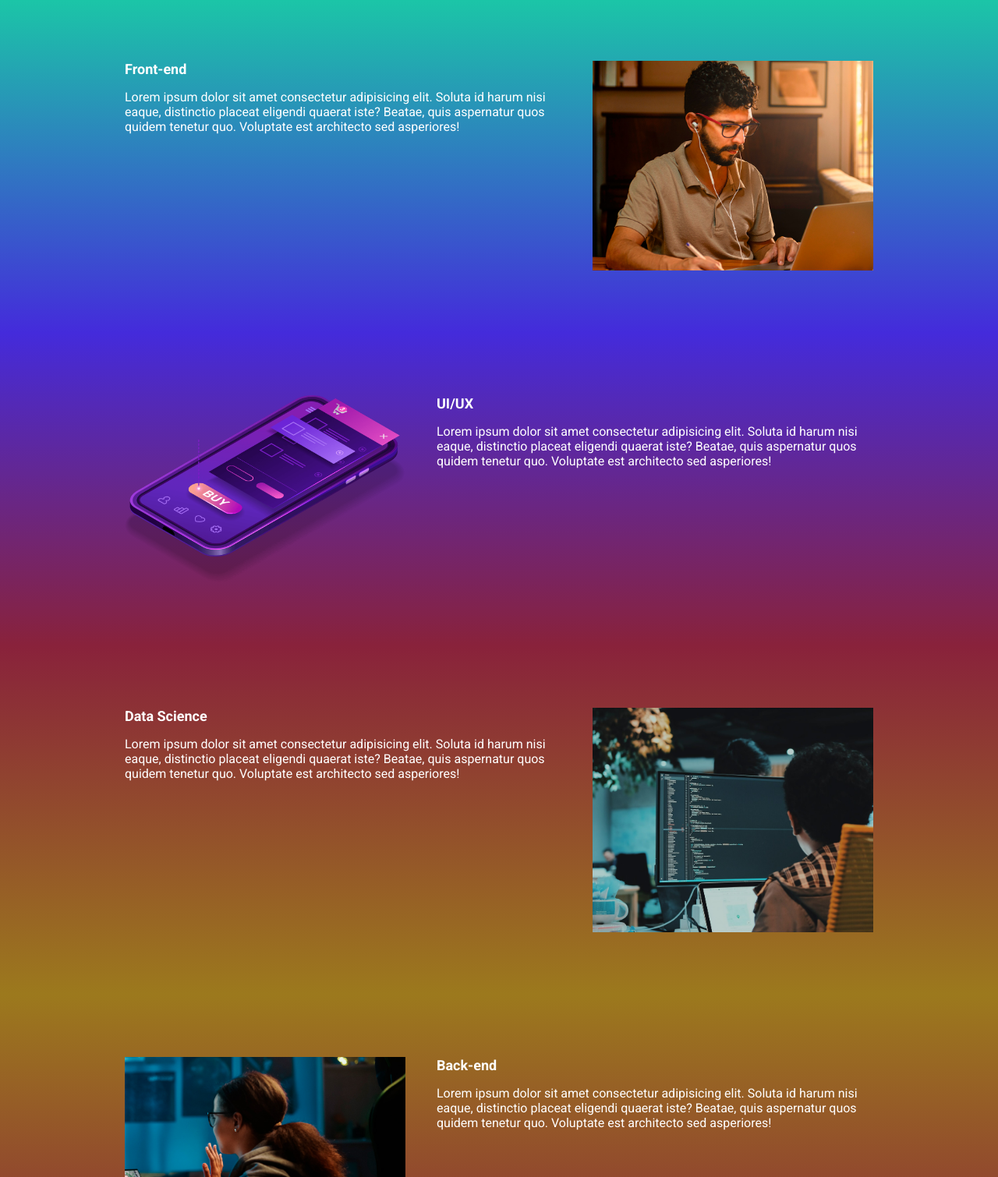
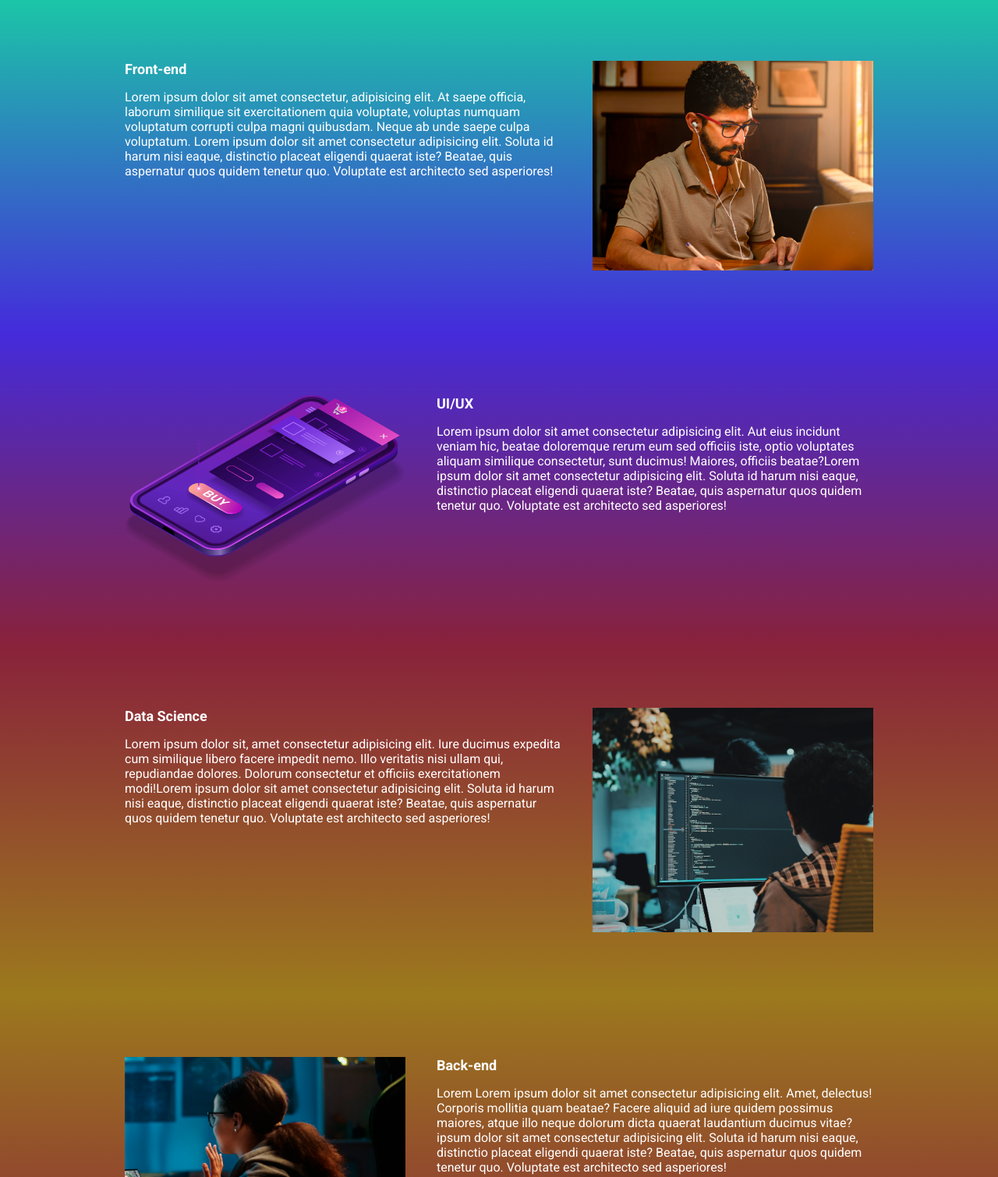
Before and after one commit to MSixels/tarefa_talks, a website built with Parcel: page src/index.html in a window 1280 px wide. Shown: the part 563-2073 px from the top of the page at 78% size. Built offline with nearby package versions, Linux system fonts and the light colour scheme.

Commit message:
detalhes finais

```diff
--- a/src/index.html
+++ b/src/index.html
@@ -43,7 +43,7 @@
             <div class="event__detail">
                 <h2 class="event__detail__title">Front-end</h2>
                 <p class="event__detail__descripition">
-                    Lorem ipsum dolor sit amet consectetur adipisicing elit. Soluta id harum nisi eaque, distinctio placeat eligendi quaerat iste? Beatae, quis aspernatur quos quidem tenetur quo. Voluptate est architecto sed asperiores!
+                    Lorem ipsum dolor sit amet consectetur, adipisicing elit. At saepe officia, laborum similique sit exercitationem quia voluptate, voluptas numquam voluptatum corrupti culpa magni quibusdam. Neque ab unde saepe culpa voluptatum. Lorem ipsum dolor sit amet consectetur adipisicing elit. Soluta id harum nisi eaque, distinctio placeat eligendi quaerat iste? Beatae, quis aspernatur quos quidem tenetur quo. Voluptate est architecto sed asperiores!
                 </p>
             </div>
             <img class="event__image" src="./images/frontend.png" alt="frontend">
@@ -54,7 +54,7 @@
             <div class="event__detail">
                 <h2 class="event__detail__title">UI/UX</h2>
                 <p class="event__detail__descripition">
-                    Lorem ipsum dolor sit amet consectetur adipisicing elit. Soluta id harum nisi eaque, distinctio placeat eligendi quaerat iste? Beatae, quis aspernatur quos quidem tenetur quo. Voluptate est architecto sed asperiores!
+                    Lorem ipsum dolor sit amet consectetur adipisicing elit. Aut eius incidunt veniam hic, beatae doloremque rerum eum sed officiis iste, optio voluptates aliquam similique consectetur, sunt ducimus! Maiores, officiis beatae?Lorem ipsum dolor sit amet consectetur adipisicing elit. Soluta id harum nisi eaque, distinctio placeat eligendi quaerat iste? Beatae, quis aspernatur quos quidem tenetur quo. Voluptate est architecto sed asperiores!
                 </p>
             </div>
             <img class="event__image" src="./images/ui-ux.png" alt="ui-ux">
@@ -65,7 +65,7 @@
             <div class="event__detail">
                 <h2 class="event__detail__title">Data Science</h2>
                 <p class="event__detail__descripition">
-                    Lorem ipsum dolor sit amet consectetur adipisicing elit. Soluta id harum nisi eaque, distinctio placeat eligendi quaerat iste? Beatae, quis aspernatur quos quidem tenetur quo. Voluptate est architecto sed asperiores!
+                    Lorem ipsum dolor sit, amet consectetur adipisicing elit. Iure ducimus expedita cum similique libero facere impedit nemo. Illo veritatis nisi ullam qui, repudiandae dolores. Dolorum consectetur et officiis exercitationem modi!Lorem ipsum dolor sit amet consectetur adipisicing elit. Soluta id harum nisi eaque, distinctio placeat eligendi quaerat iste? Beatae, quis aspernatur quos quidem tenetur quo. Voluptate est architecto sed asperiores!
                 </p>
             </div>
             <img class="event__image" src="./images/data.png" alt="frontend">
@@ -76,7 +76,7 @@
             <div class="event__detail">
                 <h2 class="event__detail__title">Back-end</h2>
                 <p class="event__detail__descripition">
-                    Lorem ipsum dolor sit amet consectetur adipisicing elit. Soluta id harum nisi eaque, distinctio placeat eligendi quaerat iste? Beatae, quis aspernatur quos quidem tenetur quo. Voluptate est architecto sed asperiores!
+                    Lorem Lorem ipsum dolor sit amet consectetur adipisicing elit. Amet, delectus! Corporis mollitia quam beatae? Facere aliquid ad iure quidem possimus maiores, atque illo neque dolorum dicta quaerat laudantium ducimus vitae? ipsum dolor sit amet consectetur adipisicing elit. Soluta id harum nisi eaque, distinctio placeat eligendi quaerat iste? Beatae, quis aspernatur quos quidem tenetur quo. Voluptate est architecto sed asperiores!
                 </p>
             </div>
             <img class="event__image" src="./images/backend.png" alt="frontend">
```
